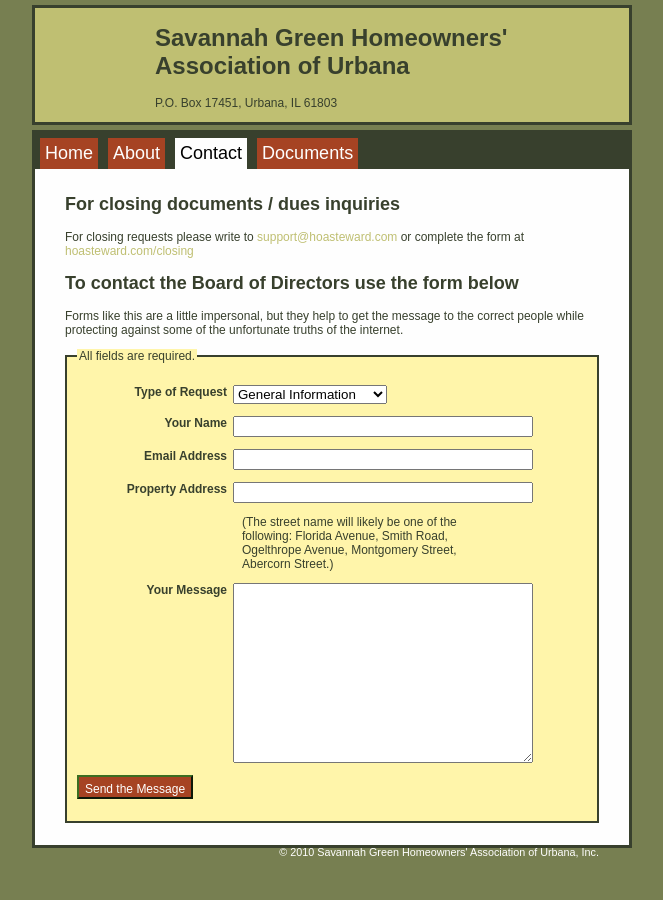
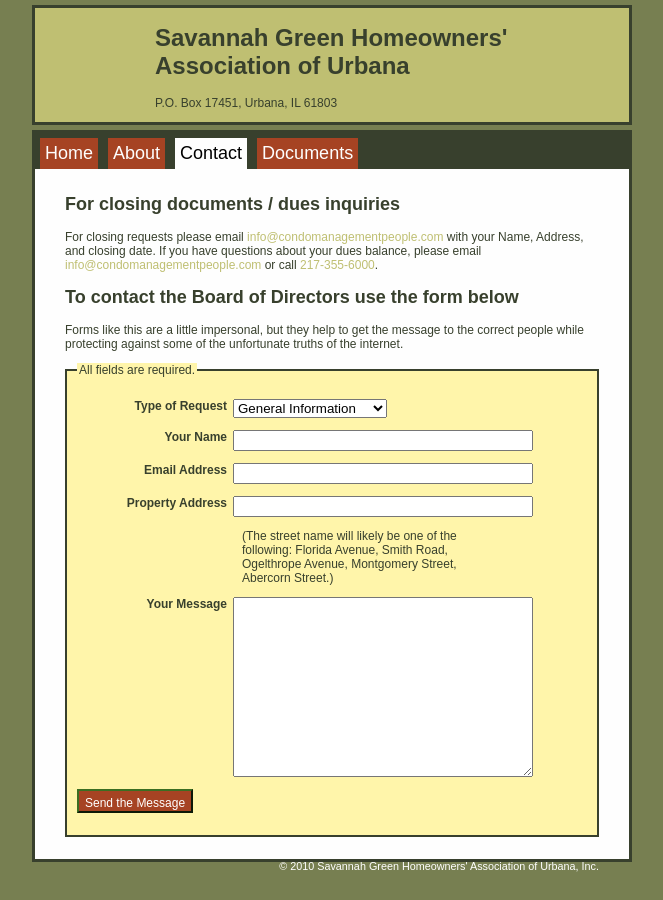
Before and after one commit to edthedev/savannahgreenurbana, a Jekyll site: the page built from contact.md, in a window 1280 px wide. Shown: the whole page, without its empty margins (308-971 px from the left). Built offline with Jekyll 4.4.1, drawn with Linux system fonts in a browser that asks for light colours.

Commit message:
Updated per email request from John Olson on Feb 6.

```diff
--- a/contact.md
+++ b/contact.md
@@ -4,7 +4,7 @@ layout: default
 ---
 
 <h2>For closing documents / dues inquiries</h2>
-<p>For closing requests please write to <a href="mailto:support@hoasteward.com">support@hoasteward.com</a> or complete the form at <a href="http://hoasteward.com/closing">hoasteward.com/closing</a><p>
+<p>For closing requests please email <a href="mailto:info@condomanagementpeople.com">info@condomanagementpeople.com</a> with your Name, Address, and closing date. If you have questions about your dues balance, please email <a href="mailto:info@condomanagementpeople.com">info@condomanagementpeople.com</a> or call <a href="tel:217-355-6000">217-355-6000</a>.</p>
 
 <h2>To contact the Board of Directors use the form below</h2>
 
```
